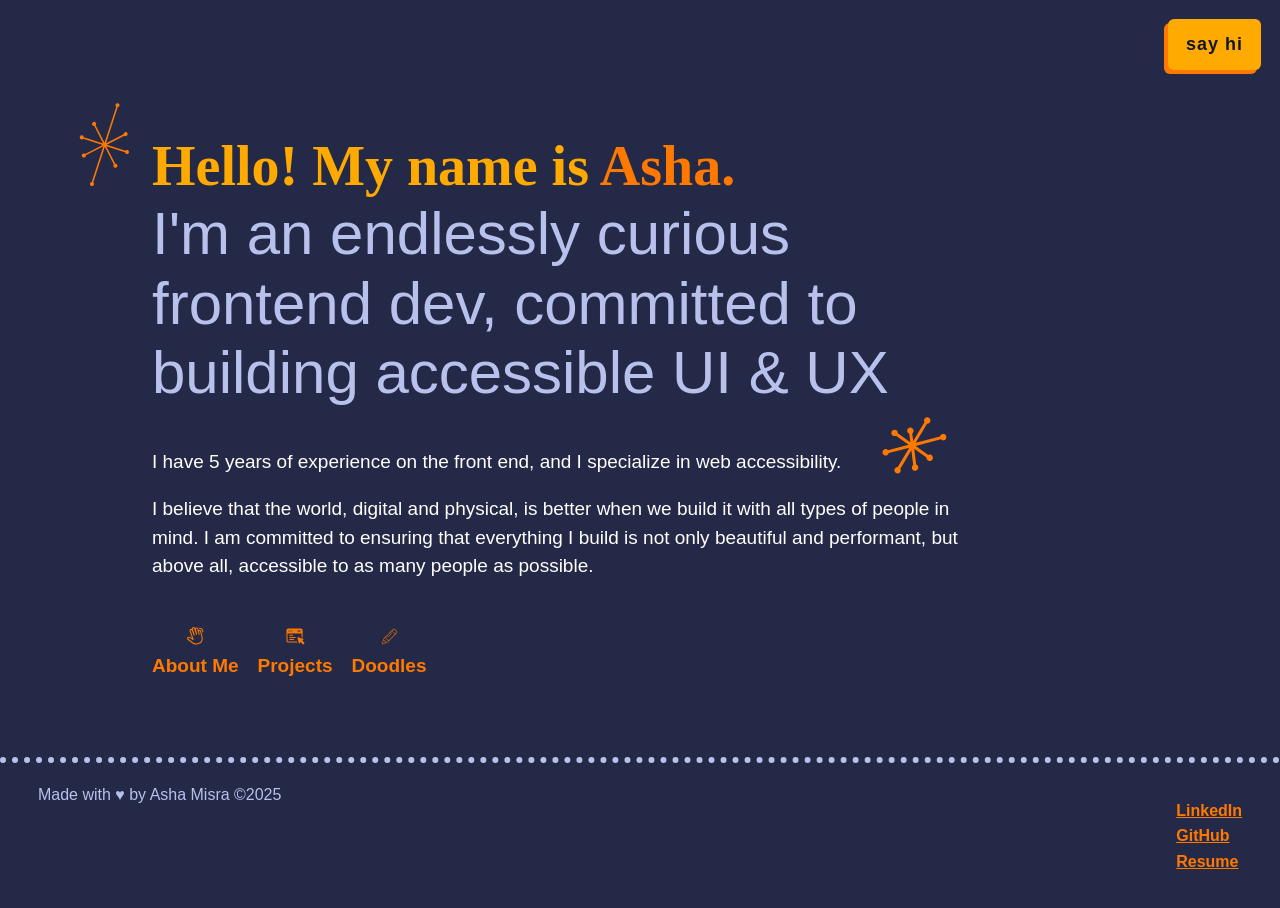
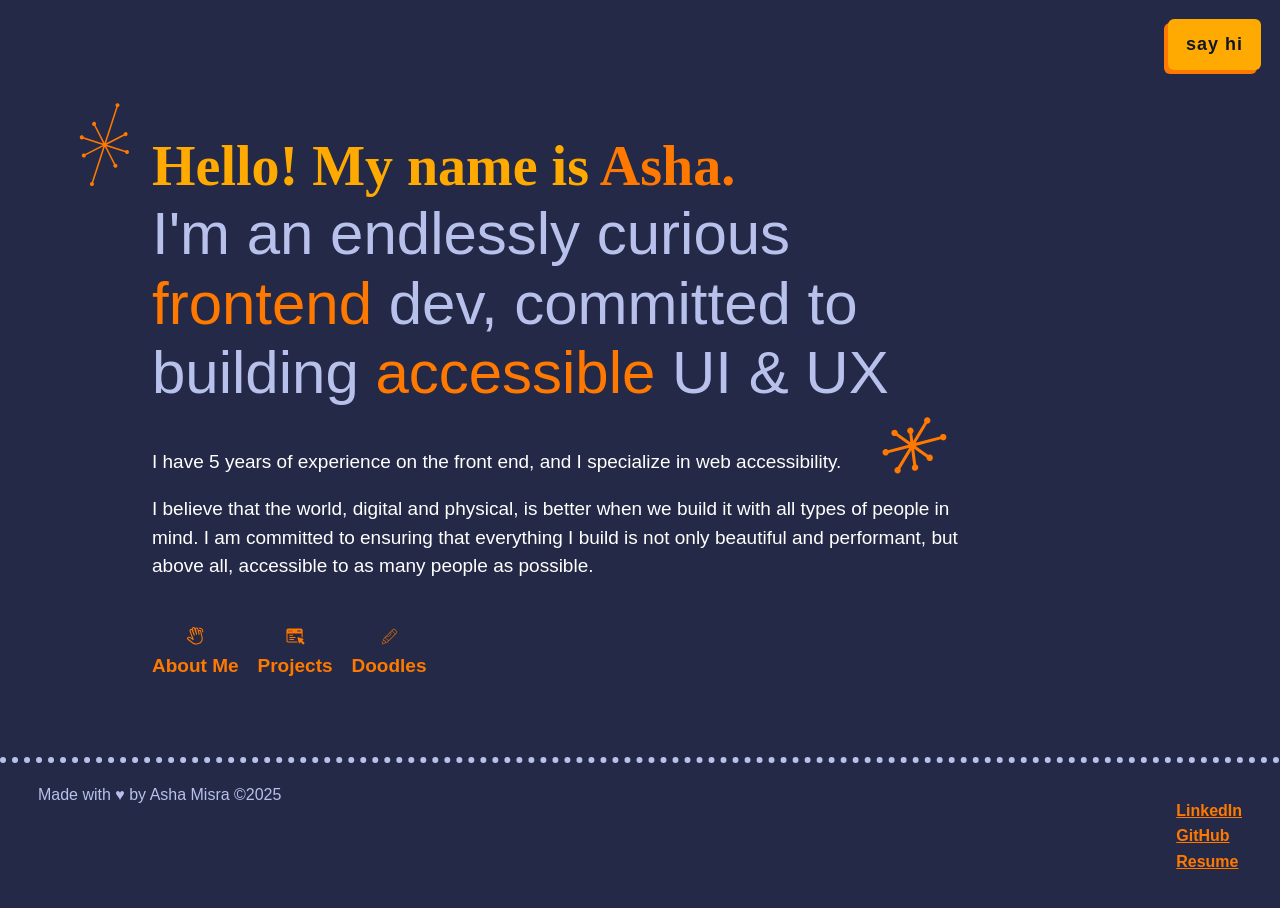
Before and after one commit to aafmisra/aafmisra.github.io, an Astro site: page / in a window 1280 px wide. Built offline with nearby package versions, Linux system fonts and the light colour scheme; Astro itself is replaced by a stand-in of ours; a web font is replaced by a local one.

Commit message:
fix highlights

```diff
--- a/src/pages/index.astro
+++ b/src/pages/index.astro
@@ -11,8 +11,8 @@ const currentPage = Astro.url.pathname;
 			<div aria-hidden="true">
 				<span id="hello"><img src="/starburst.svg" alt="" aria-hidden="true"/><span>Hello! My name is</span> Asha.</span> <br/>
 				I'm an endlessly curious
-				<span>frontend</span> dev, committed to building
-				<span>accessible</span>
+				<span class="highlight">frontend</span> dev, committed to building
+				<span class="highlight">accessible</span>
 				<abbr title="user interfaces and user experiences">UI & UX</abbr>
 				<img src="/starburst-small.svg" alt="" aria-hidden="true"/>
 			</div>
@@ -58,6 +58,21 @@ const currentPage = Astro.url.pathname;
 </Base>
 
 <style>
+	h1 {
+		font-size: var(--px-to-rem-60);
+		max-width: 24ch;
+		position: relative;
+		font-weight: 400;
+	}
+	h1 img {
+		height: 4rem;
+		transform: rotate(18deg);
+		float: right;
+	}
+	h1 div span.highlight {
+		color: var(--highlight-color-);
+	}
+
 	#hello {
 		font-family: DynaPuff;
 		font-size: var(--px-to-rem-56);
@@ -75,18 +90,6 @@ const currentPage = Astro.url.pathname;
 		position: absolute;
 		top: -2rem;
 		left: -5rem;
-	}
-
-	h1 {
-		font-size: var(--px-to-rem-60);
-		max-width: 24ch;
-		position: relative;
-		font-weight: 400;
-	}
-	h1 img {
-		height: 4rem;
-		transform: rotate(18deg);
-		float: right;
 	}
 
 	div#intro-wrapper {
```
